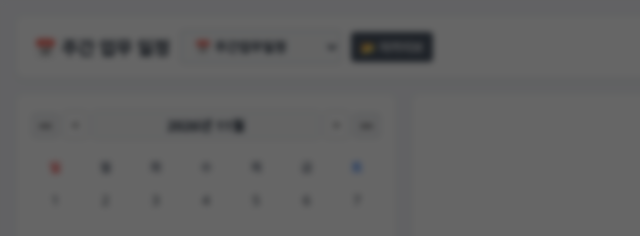
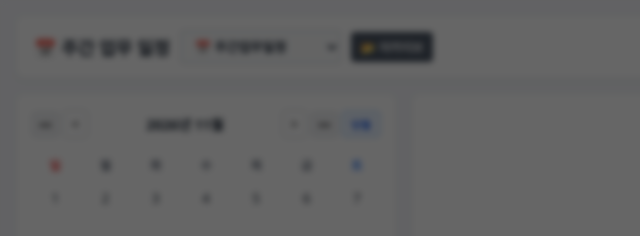
Before and after one commit to WhyGKing/CampingcarNow, a plain HTML site: page index.html in a window 1280 px wide. Shown: the top 236 px of the page, 0-640 px from the left. Drawn offline with Linux system fonts and the light colour scheme; no server answers.

Commit message:
index.html 업데이트

```diff
--- a/index.html
+++ b/index.html
@@ -156,7 +156,7 @@
 
     <script>
         function checkPassword() {
-            const ADMIN_PASSWORD = "8080";
+            const ADMIN_PASSWORD = "1234";
             const inputVal = document.getElementById('pwInput').value;
             const errorMsg = document.getElementById('pwErrorMsg');
 
@@ -200,9 +200,10 @@
             <div class="cal-header" style="gap: 4px; font-size: 14px;">
                 <button onclick="changeYear(-1)" title="작년 같은 달" style="padding: 4px 6px; font-size: 11px; font-weight: bold; background: #f3f4f6;">&lt;&lt;</button>
                 <button onclick="changeMonth(-1)" title="이전 달" style="padding: 4px 8px;">&lt;</button>
-                <span id="cal-month-title" style="flex-grow: 1; text-align: center; cursor: pointer; padding: 4px; border-radius: 4px; background: #f9fafb; border: 1px solid #e5e7eb;" title="클릭하여 연도/월 선택" onclick="openYearMonthPicker()">2026년 3월</span>
+                <span id="cal-month-title" style="flex-grow: 1; text-align: center; cursor: pointer;" title="클릭하여 연도/월 직접 선택" onclick="openYearMonthPicker()">2026년 3월</span>
                 <button onclick="changeMonth(1)" title="다음 달" style="padding: 4px 8px;">&gt;</button>
                 <button onclick="changeYear(1)" title="내년 같은 달" style="padding: 4px 6px; font-size: 11px; font-weight: bold; background: #f3f4f6;">&gt;&gt;</button>
+                <button onclick="goToCurrentMonth()" title="당월(이번 달)로 이동" style="padding: 4px 8px; font-size: 11px; font-weight: bold; background: #eff6ff; color: var(--primary); border-color: #93c5fd;">당월</button>
             </div>
             <div class="cal-grid">
                 <div class="cal-day-name">일</div>
@@ -655,6 +656,19 @@
             renderWeeklySummary();
         }
 
+        function goToCurrentMonth() {
+            const now = new Date();
+            currentCalYear = now.getFullYear();
+            currentCalMonth = now.getMonth();
+            selectedDateStr = formatDate(now);
+            if (!editingTaskId) {
+                document.getElementById('taskStartDate').value = selectedDateStr;
+                document.getElementById('taskEndDate').value = selectedDateStr;
+            }
+            renderCalendar();
+            renderWeeklySummary();
+        }
+
         function renderWeeklySummary() {
             const gridContainer = document.getElementById('weekly-grid-container');
             gridContainer.innerHTML = '';
```
